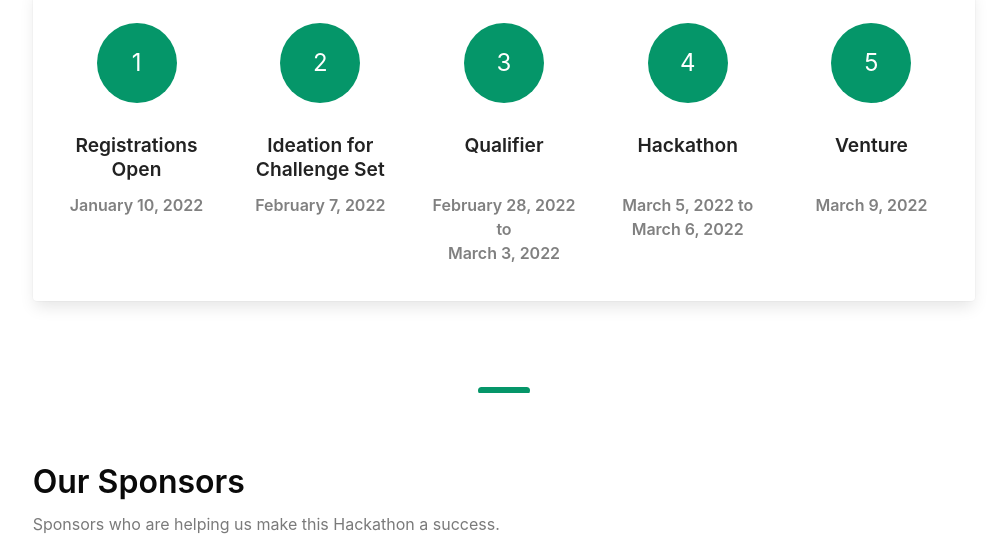
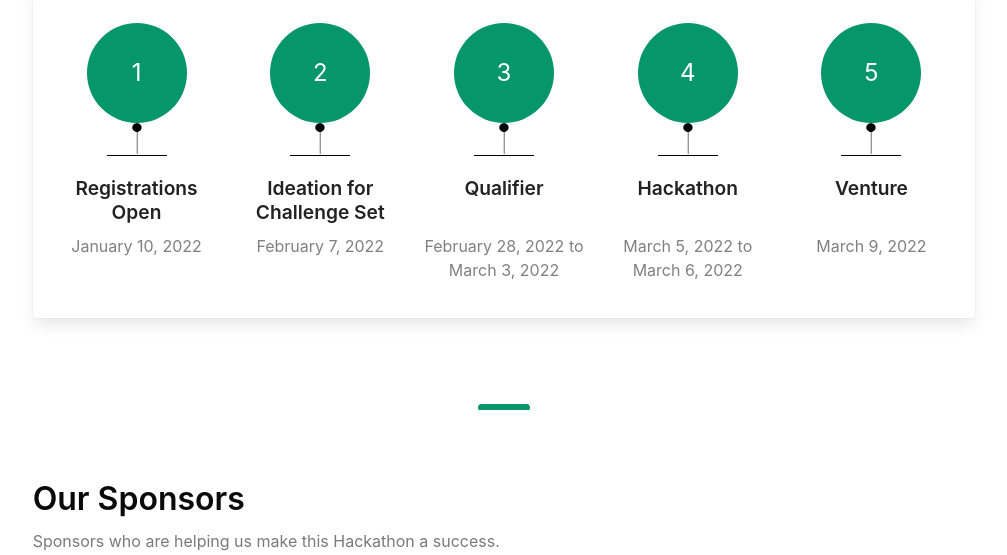
Before and after one commit to ashishks55/seneca-hackathon-2022, a Gatsby site: page / in a window 1280 px wide. Shown: the part 1580-2135 px from the top of the page, without its empty margins (136-1143 px from the left). Built offline with nearby package versions, Linux system fonts and the light colour scheme; Gatsby itself is replaced by a stand-in of ours.

Commit message:
timeline design updated

```diff
--- a/src/components/home/timeline.js
+++ b/src/components/home/timeline.js
@@ -1,4 +1,5 @@
 import React from 'react';
+import timeline_icon from '../../images/timeline.png'
 
 const Timeline = () => {
 
@@ -47,6 +48,7 @@ const Timeline = () => {
                                 timeline.map((event, index) => (
                                     <div key={index} className='timeline-item column has-text-centered'>
                                         <div className='number'>{index + 1}</div>
+                                        <div className='is-flex is-justify-content-center'><div className='timeline-icon'><img src={timeline_icon} alt="timeline"/></div></div>
                                         <div className='subtitle'>{event.title}</div>
                                         <div className='date'>{event.start_date} {event.end_date ? 'to' : null}</div>
                                         {event.end_date ? <div className='date'>{event.end_date}</div> : null}
--- a/src/components/layout.css
+++ b/src/components/layout.css
@@ -708,29 +708,37 @@ div.sponsor-list:last-child {
   margin-bottom: 20px;
   margin-top: 40px;
 }
+.timeline-icon{
+  border-bottom: 1px solid black;
+  width: 60px;
+}
+.timeline-icon img{
+  width: 10px;
+  margin-bottom: -5px !important;
+}
 
 .timeline .timeline-item .number{
   background-color: #059669;
   color: white;
   font-size: 1.5rem;
   border-radius: 50%;
-  width: 80px;
-  height: 80px;
+  width: 100px;
+  height: 100px;
   margin: 0px;
 }
 
 .timeline .timeline-item .subtitle{
   font-weight: 600;
   font-size: 1.2rem;
-  margin-top: 10px;
-  min-height: 60px;
+  min-height: 68px;
   margin-bottom: 10px;
-  margin-top: 20px;
+  margin-top: 0px;
+  padding-top: 20px;
+  line-height: 1.5rem;
 }
 
 .timeline .timeline-item .date{
   color: gray;
-  font-weight: 600;
 }
 
 .sponsor-logos{
```
Also changed, not shown: src/images/timeline.png (added).
